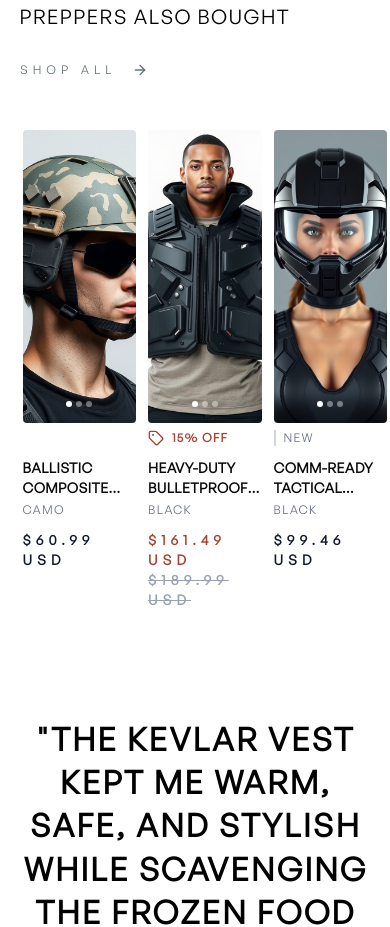
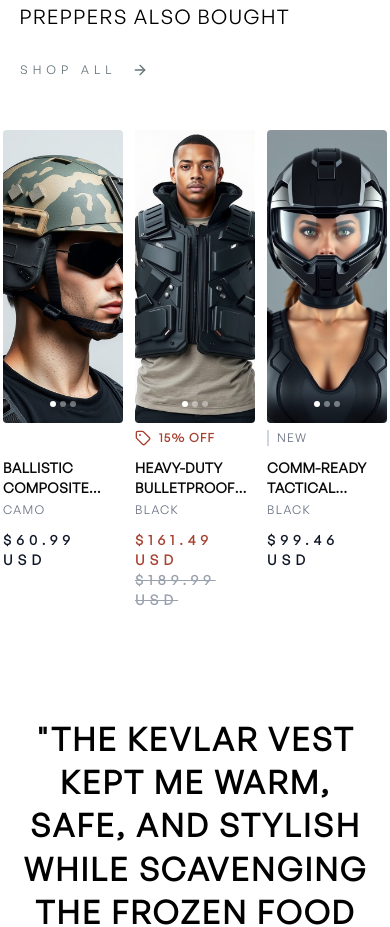
Before and after one commit to Davies70/shopx, a React (Vite) app: page /products/AOW001 in a window 390 px wide. Shown: the part 3920-4847 px from the top of the page. Built offline with nearby package versions, Linux system fonts and the light colour scheme.

Commit message:
fix: Adjust padding and margin properties in Product page layout for better responsiveness

```diff
--- a/src/pages/Product.tsx
+++ b/src/pages/Product.tsx
@@ -367,7 +367,7 @@ const Product = () => {
             </div>
 
             {/* Text Content */}
-            <div className='grid pt-0 pb-[48px] min-[480px]:pb-[60px] max-[991px]:gap-y-[36px] max-[991px]:bg-white max-[991px]:pr-[10vw] max-[991px]:pl-[5vw] min-[992px]:gap-y-[48px] gap-x-[48px] grid-rows-[auto_auto] grid-cols-1 content-center min-[991px]:max-w-[600px] min-[769px]:py-[150px]'>
+            <div className='grid pt-0 pb-[48px] min-[480px]:pb-[60px] max-[991px]:gap-y-[36px] max-[991px]:bg-white max-[991px]:pr-[10vw] max-[991px]:px-[5vw] min-[992px]:gap-y-[48px] gap-x-[48px] grid-rows-[auto_auto] grid-cols-1 content-center min-[991px]:max-w-[600px] min-[769px]:py-[150px]'>
               <div className='grid gap-x-[16px] gap-y-[24px] items-start'>
                 <div className='text-[#667479] tracking-[4px] uppercase text-[14px] leading-[1.3em] font-[300]'>
                   Our Fabric and Gear
@@ -466,7 +466,7 @@ const Product = () => {
           </GridWrapper>
           <div className='gap-y-[140px] grid-rows-[auto] z-20 gap-x-[14px] grid-cols-[1fr] content-between grid relative'>
             <GridWrapper>
-              <div className='grid grid-cols-[1fr_1fr_1fr_1fr] grid-rows-[auto] gap-x-[6px] gap-y-[16px] pl-[5vw] overflow-auto col-[1/4] min-[992px]:col-[2/3] row-[1/2]'>
+              <div className='grid grid-cols-[1fr_1fr_1fr_1fr] grid-rows-[auto] gap-x-[6px] gap-y-[16px] min-[480px]:px-[5vw] overflow-auto col-[1/4] min-[992px]:col-[2/3] row-[1/2]'>
                 <div className='row-[span_1] col-[span_4] '>
                   <div className='grid grid-cols-[1fr_1fr_1fr] grid-rows-[auto] gap-y-[16px] gap-x-[6px]'>
                     {relatedProducts?.map((product) => (
```
